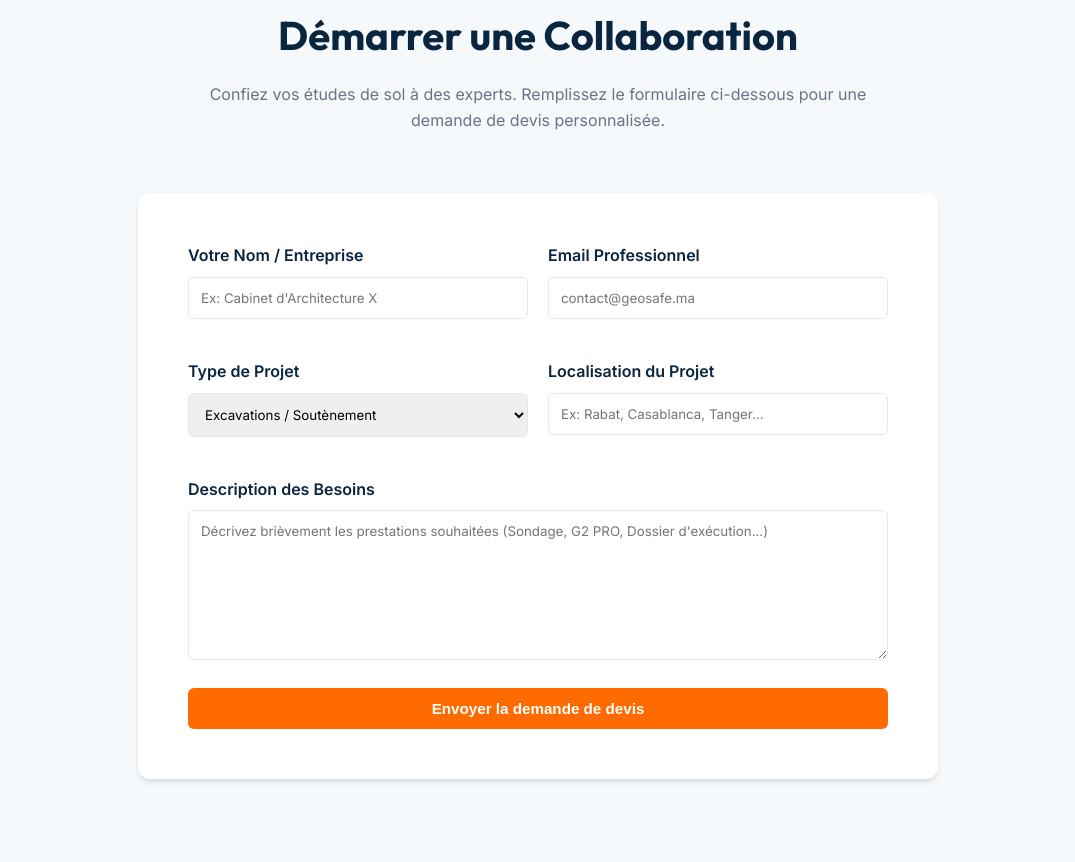
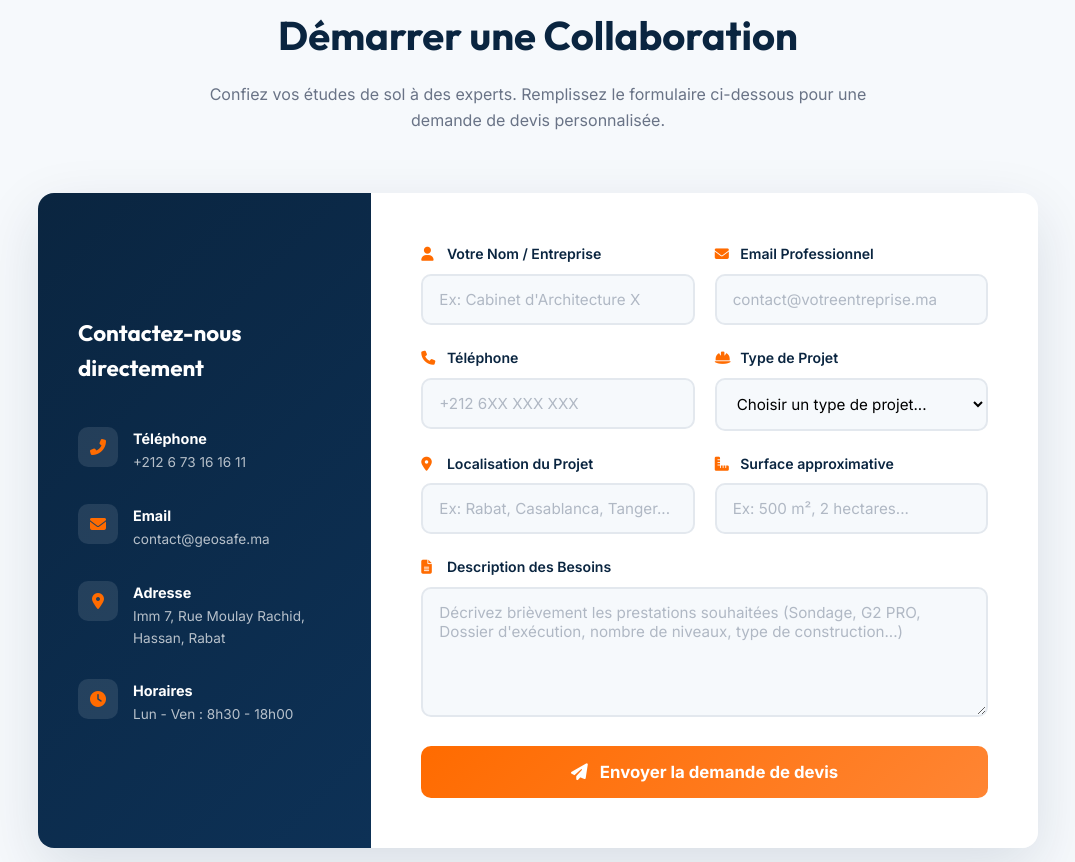
Before and after one commit to babycreativ-web/geosafe, a plain HTML site: page index.html in a window 1280 px wide. Shown: the part 5398-6260 px from the top of the page, without its empty margins (102-1177 px from the left). Drawn offline with Linux system fonts and the light colour scheme.

Commit message:
Premium form redesign: two-column layout, contact sidebar, icon labels, focus glow effects

```diff
--- a/index.css
+++ b/index.css
@@ -607,30 +607,84 @@ header {
     box-shadow: var(--shadow);
 }
 
-/* Form */
+/* ========== PREMIUM FORM ========== */
 .quote {
     padding: var(--section-padding);
     background: var(--bg-light);
 }
 
+.quote-layout {
+    display: grid;
+    grid-template-columns: 1fr 2fr;
+    gap: 0;
+    max-width: 1000px;
+    margin: 0 auto;
+    border-radius: 16px;
+    overflow: hidden;
+    box-shadow: 0 20px 60px rgba(10, 37, 64, 0.12);
+}
+
+.quote-sidebar {
+    background: linear-gradient(135deg, var(--primary) 0%, #0d3156 100%);
+    color: white;
+    padding: 50px 40px;
+    display: flex;
+    flex-direction: column;
+    justify-content: center;
+    gap: 30px;
+}
+
+.quote-sidebar h3 {
+    color: white;
+    font-size: 1.4rem;
+    margin-bottom: 10px;
+}
+
+.sidebar-item {
+    display: flex;
+    align-items: flex-start;
+    gap: 15px;
+}
+
+.sidebar-icon {
+    width: 40px;
+    height: 40px;
+    border-radius: 10px;
+    background: rgba(255, 255, 255, 0.1);
+    display: flex;
+    align-items: center;
+    justify-content: center;
+    color: var(--accent);
+    font-size: 1rem;
+    flex-shrink: 0;
+}
+
+.sidebar-item strong {
+    display: block;
+    font-size: 0.9rem;
+    margin-bottom: 2px;
+}
+
+.sidebar-item p {
+    font-size: 0.85rem;
+    opacity: 0.7;
+    margin: 0;
+}
+
 .quote-form {
-    max-width: 800px;
-    margin: 0 auto;
     background: white;
     padding: 50px;
-    border-radius: 12px;
-    box-shadow: var(--shadow);
 }
 
 .form-grid {
     display: grid;
     grid-template-columns: 1fr 1fr;
     gap: 20px;
-    margin-bottom: 20px;
+    margin-bottom: 0;
 }
 
 .form-group {
-    margin-bottom: 20px;
+    margin-bottom: 22px;
 }
 
 .form-group label {
@@ -638,20 +692,76 @@ header {
     margin-bottom: 8px;
     font-weight: 600;
     color: var(--text-heading);
+    font-size: 0.88rem;
+}
+
+.form-group label i {
+    color: var(--accent);
+    margin-right: 6px;
+    width: 16px;
 }
 
 .form-group input,
 .form-group select,
 .form-group textarea {
     width: 100%;
-    padding: 12px;
-    border: 1px solid var(--border);
-    border-radius: 6px;
+    padding: 14px 16px;
+    border: 2px solid var(--border);
+    border-radius: 10px;
+    font-family: inherit;
+    font-size: 0.95rem;
+    transition: var(--transition);
+    background: var(--bg-light);
+}
+
+.form-group input:focus,
+.form-group select:focus,
+.form-group textarea:focus {
+    outline: none;
+    border-color: var(--accent);
+    background: white;
+    box-shadow: 0 0 0 4px rgba(255, 107, 0, 0.1);
+}
+
+.form-group input::placeholder,
+.form-group textarea::placeholder {
+    color: #b0b8c4;
+}
+
+.form-group textarea {
+    height: 130px;
+    resize: vertical;
+}
+
+.btn-submit {
+    display: block;
+    width: 100%;
+    padding: 16px 24px;
+    background: linear-gradient(135deg, var(--accent), #ff8533);
+    color: white;
+    border: none;
+    border-radius: 10px;
+    font-weight: 700;
+    font-size: 1.05rem;
+    cursor: pointer;
+    transition: var(--transition);
     font-family: inherit;
 }
 
-.form-group textarea {
-    height: 150px;
+.btn-submit i {
+    margin-right: 8px;
+}
+
+.btn-submit:hover {
+    transform: translateY(-3px);
+    box-shadow: 0 8px 25px rgba(255, 107, 0, 0.35);
+}
+
+@media (max-width: 768px) {
+    .quote-layout { grid-template-columns: 1fr; }
+    .quote-sidebar { padding: 30px; }
+    .quote-form { padding: 30px; }
+    .form-grid { grid-template-columns: 1fr; }
 }
 
 /* Footer */
--- a/index.html
+++ b/index.html
@@ -257,22 +257,64 @@
                 <h2>Démarrer une Collaboration</h2>
                 <p>Confiez vos études de sol à des experts. Remplissez le formulaire ci-dessous pour une demande de devis personnalisée.</p>
             </div>
+            <div class="quote-layout">
+                <!-- Contact Info Sidebar -->
+                <div class="quote-sidebar">
+                    <h3>Contactez-nous directement</h3>
+                    <div class="sidebar-item">
+                        <div class="sidebar-icon"><i class="fas fa-phone-alt"></i></div>
+                        <div>
+                            <strong>Téléphone</strong>
+                            <p>+212 6 73 16 16 11</p>
+                        </div>
+                    </div>
+                    <div class="sidebar-item">
+                        <div class="sidebar-icon"><i class="fas fa-envelope"></i></div>
+                        <div>
+                            <strong>Email</strong>
+                            <p>contact@geosafe.ma</p>
+                        </div>
+                    </div>
+                    <div class="sidebar-item">
+                        <div class="sidebar-icon"><i class="fas fa-map-marker-alt"></i></div>
+                        <div>
+                            <strong>Adresse</strong>
+                            <p>Imm 7, Rue Moulay Rachid, Hassan, Rabat</p>
+                        </div>
+                    </div>
+                    <div class="sidebar-item">
+                        <div class="sidebar-icon"><i class="fas fa-clock"></i></div>
+                        <div>
+                            <strong>Horaires</strong>
+                            <p>Lun - Ven : 8h30 - 18h00</p>
+                        </div>
+                    </div>
+                </div>
+                <!-- Form -->
                 <div class="quote-form">
                     <form>
                         <div class="form-grid">
                             <div class="form-group">
-                            <label>Votre Nom / Entreprise</label>
+                                <label><i class="fas fa-user"></i> Votre Nom / Entreprise</label>
                                 <input type="text" placeholder="Ex: Cabinet d'Architecture X" required>
                             </div>
                             <div class="form-group">
-                            <label>Email Professionnel</label>
-                            <input type="email" placeholder="contact@geosafe.ma" required>
+                                <label><i class="fas fa-envelope"></i> Email Professionnel</label>
+                                <input type="email" placeholder="contact@votreentreprise.ma" required>
                             </div>
                         </div>
                         <div class="form-grid">
                             <div class="form-group">
-                            <label>Type de Projet</label>
+                                <label><i class="fas fa-phone"></i> Téléphone</label>
+                                <input type="tel" placeholder="+212 6XX XXX XXX">
+                            </div>
+                            <div class="form-group">
+                                <label><i class="fas fa-hard-hat"></i> Type de Projet</label>
                                 <select>
+                                    <option value="" disabled selected>Choisir un type de projet...</option>
+                                    <option>Étude G1 - Étude préliminaire</option>
+                                    <option>Étude G2 AVP - Avant-Projet</option>
+                                    <option>Étude G2 PRO - Phase Projet</option>
                                     <option>Excavations / Soutènement</option>
                                     <option>Fondations Spéciales</option>
                                     <option>Stabilité de Talus</option>
@@ -280,17 +322,26 @@
                                     <option>Autre</option>
                                 </select>
                             </div>
+                        </div>
+                        <div class="form-grid">
                             <div class="form-group">
-                            <label>Localisation du Projet</label>
+                                <label><i class="fas fa-map-marker-alt"></i> Localisation du Projet</label>
                                 <input type="text" placeholder="Ex: Rabat, Casablanca, Tanger...">
+                            </div>
+                            <div class="form-group">
+                                <label><i class="fas fa-ruler-combined"></i> Surface approximative</label>
+                                <input type="text" placeholder="Ex: 500 m², 2 hectares...">
                             </div>
                         </div>
                         <div class="form-group">
-                        <label>Description des Besoins</label>
-                        <textarea placeholder="Décrivez brièvement les prestations souhaitées (Sondage, G2 PRO, Dossier d'exécution...)"></textarea>
+                            <label><i class="fas fa-file-alt"></i> Description des Besoins</label>
+                            <textarea placeholder="Décrivez brièvement les prestations souhaitées (Sondage, G2 PRO, Dossier d'exécution, nombre de niveaux, type de construction...)"></textarea>
                         </div>
-                    <button type="submit" class="btn btn-primary" style="width: 100%;">Envoyer la demande de devis</button>
+                        <button type="submit" class="btn btn-submit">
+                            <i class="fas fa-paper-plane"></i> Envoyer la demande de devis
+                        </button>
                     </form>
+                </div>
             </div>
         </div>
     </section>
```
Lines whose indentation alone changed are shown as unchanged.
